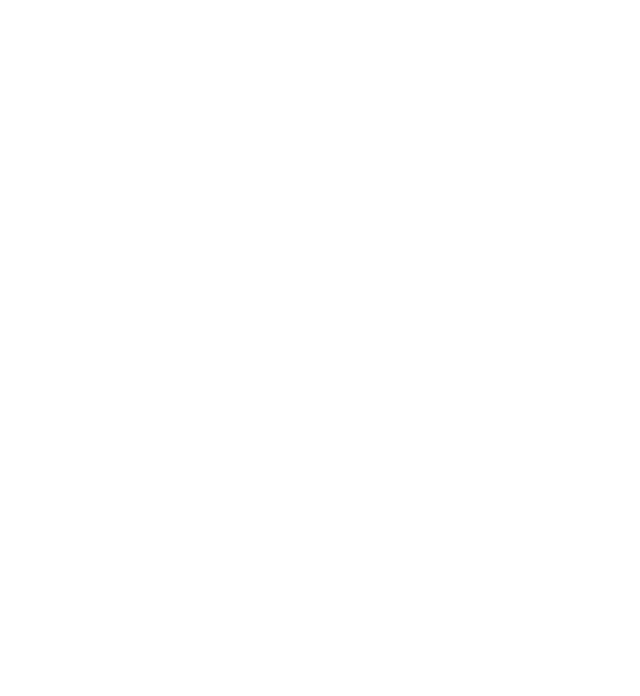
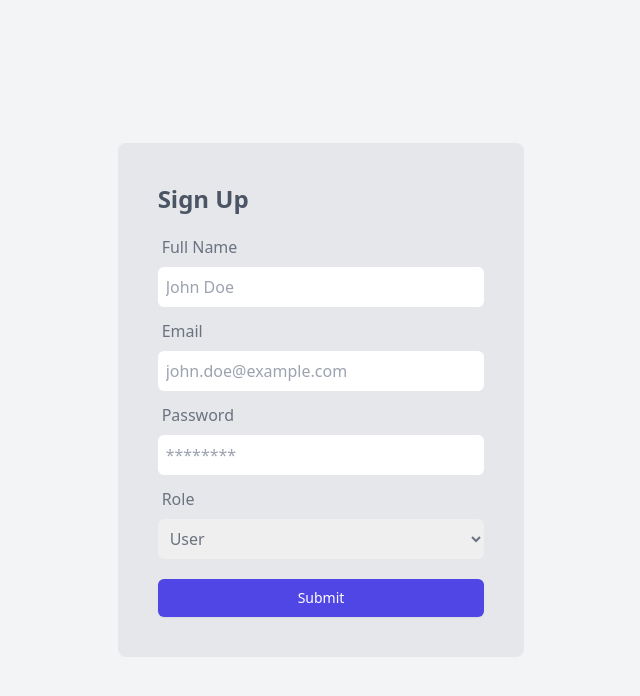
Before and after one commit to suman7802/ProfileBook, a React (Create React App) app in the folder client/: page / in a window 1280 px wide. Shown: the top 696 px of the page, without its empty margins (319-959 px from the left). Built offline with nearby package versions, Linux system fonts and the light colour scheme.

Commit message:
added sign-up form

```diff
--- a/client/package.json
+++ b/client/package.json
@@ -3,13 +3,16 @@
   "version": "0.1.0",
   "private": true,
   "dependencies": {
+    "@hookform/resolvers": "^3.4.0",
     "@testing-library/jest-dom": "^5.17.0",
     "@testing-library/react": "^13.4.0",
     "@testing-library/user-event": "^13.5.0",
     "react": "^18.3.1",
     "react-dom": "^18.3.1",
+    "react-hook-form": "^7.51.4",
     "react-scripts": "5.0.1",
-    "web-vitals": "^2.1.4"
+    "web-vitals": "^2.1.4",
+    "zod": "^3.23.8"
   },
   "scripts": {
     "start": "react-scripts start",
--- a/client/src/App.js
+++ b/client/src/App.js
@@ -1,3 +1,9 @@
+import SignUp from './components/SingUp';
+
 export default function App() {
-  return <div className="App"></div>;
+  return (
+    <div className="App">
+      <SignUp />
+    </div>
+  );
 }
--- /dev/null
+++ b/client/src/components/SingUp.jsx
@@ -0,0 +1,112 @@
+import { z } from 'zod';
+import { useForm } from 'react-hook-form';
+import { zodResolver } from '@hookform/resolvers/zod';
+
+const formSchema = z.object({
+  fullName: z.string().regex(/^[a-zA-Z]+\s[a-zA-Z]+$/, {
+    message: 'Please provide your full name.',
+  }),
+
+  email: z
+    .string()
+    .nonempty({ message: 'Please provide email' })
+    .email({ message: 'Invalid email address.' }),
+
+  password: z
+    .string()
+    .min(8, { message: 'Password must be at least 8 characters.' })
+    .regex(/\d/, { message: 'Password must contain at least one digit.' }),
+
+  adminPassword: z.string().nonempty({ message: 'Please provide admin password' }),
+});
+
+export default function SignUp() {
+  const form = useForm({
+    resolver: zodResolver(formSchema),
+    defaultValues: { role: 'USER' },
+  });
+
+  function onSubmit(values) {
+    console.log(values);
+  }
+
+  return (
+    <div className="flex flex-col items-center justify-center min-h-screen bg-gray-100">
+      <form
+        onSubmit={form.handleSubmit(onSubmit)}
+        className="flex flex-col bg-gray-200 rounded-lg p-10 gap-5"
+      >
+        <h2 className="text-2xl font-bold text-gray-600">Sign Up</h2>
+
+        <div className="flex flex-col gap-3 text-gray-500">
+          <label>
+            <span className="ml-1 mb-3">Full Name</span>
+            <input
+              {...form.register('fullName')}
+              className="w-full rounded-md px-2 py-2 mt-2"
+              placeholder="John Doe"
+            />
+            {form.formState.errors.fullName && (
+              <p className="text-red-500">{form.formState.errors.fullName.message}</p>
+            )}
+          </label>
+
+          <label>
+            <span className="ml-1">Email</span>
+            <input
+              {...form.register('email')}
+              className="w-full rounded-md px-2 py-2 mt-2"
+              placeholder="john.doe@example.com"
+            />
+            {form.formState.errors.email && (
+              <p className="text-red-500">{form.formState.errors.email.message}</p>
+            )}
+          </label>
+
+          <label>
+            <span className="ml-1">Password</span>
+            <input
+              {...form.register('password')}
+              type="password"
+              className="w-full rounded-md px-2 py-2 mt-2"
+              placeholder="********"
+            />
+            {form.formState.errors.password && (
+              <p className="text-red-500">{form.formState.errors.password.message}</p>
+            )}
+          </label>
+
+          <label>
+            <span className="ml-1">Role</span>
+            <select {...form.register('role')} className="w-full rounded-md px-2 py-2 mt-2">
+              <option value="USER">User</option>
+              <option value="ADMIN">Admin</option>
+            </select>
+          </label>
+
+          {form.watch('role') === 'ADMIN' && (
+            <label>
+              <span className="ml-1">Admin Password</span>
+              <input
+                {...form.register('adminPassword')}
+                type="password"
+                className="w-full rounded-md px-2 py-2 mt-2"
+                placeholder="********"
+                s
+              />
+              {form.formState.errors.adminPassword && (
+                <p className="text-red-500">{form.formState.errors.adminPassword.message}</p>
+              )}
+            </label>
+          )}
+        </div>
+        <button
+          type="submit"
+          className="w-full py-2 px-2 border border-transparent rounded-md shadow-sm text-sm font-medium text-white bg-indigo-600 hover:bg-indigo-700   "
+        >
+          Submit
+        </button>
+      </form>
+    </div>
+  );
+}
```
Also changed, not shown: 2 other files (tests, documents, lock files or other folders).
